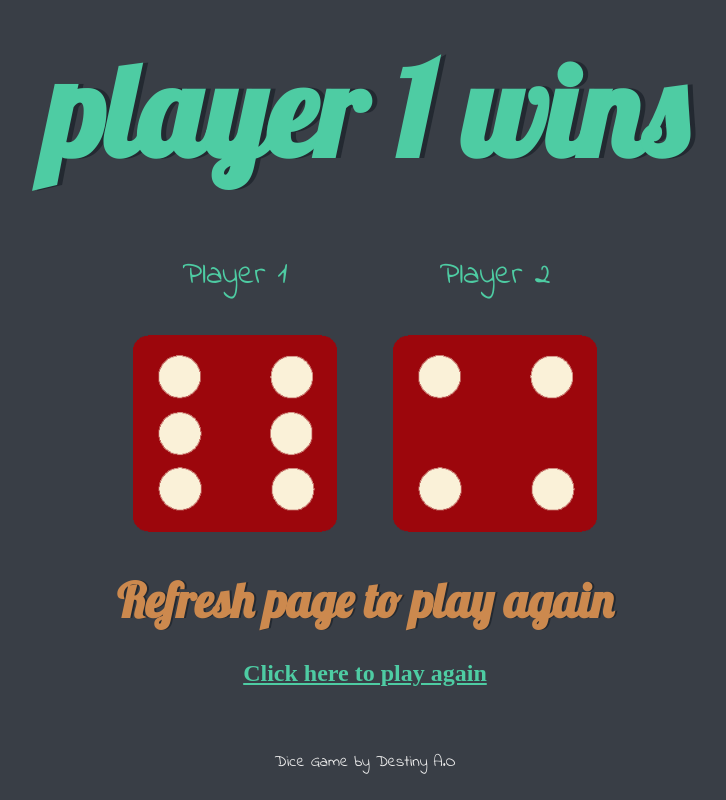
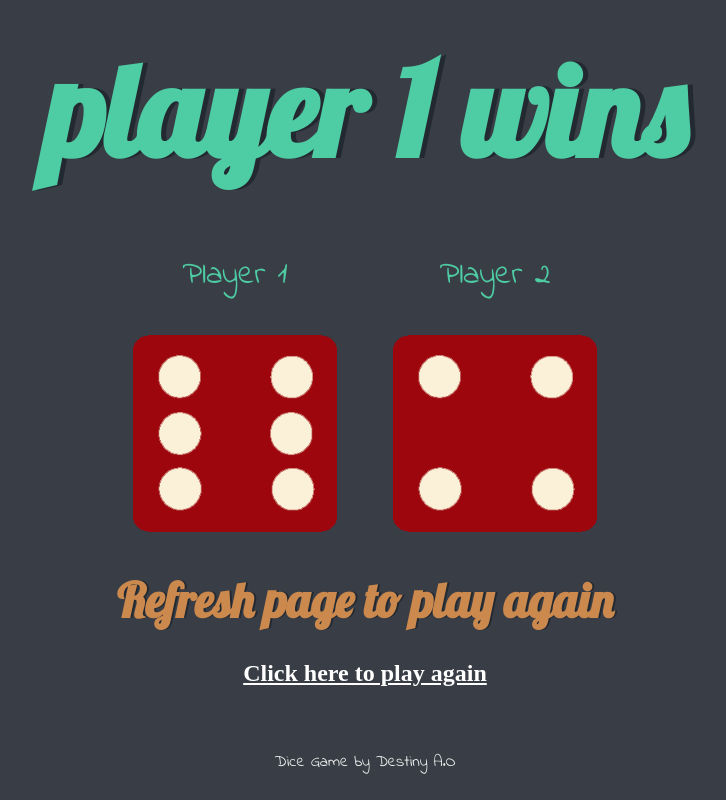
Before and after one commit to DESTINYAS/Deploy-Dice-Game, a plain HTML site: page index.html in a window 1280 px wide. Shown: the whole page, without its empty margins (275-1001 px from the left). Drawn offline with Linux system fonts and the light colour scheme.

Commit message:
changing the button colour

```diff
--- a/styles.css
+++ b/styles.css
@@ -10,7 +10,7 @@
 
 }
 .tag{
-  color: #4ECCA3;
+  color: white;
 
 }
 
```
